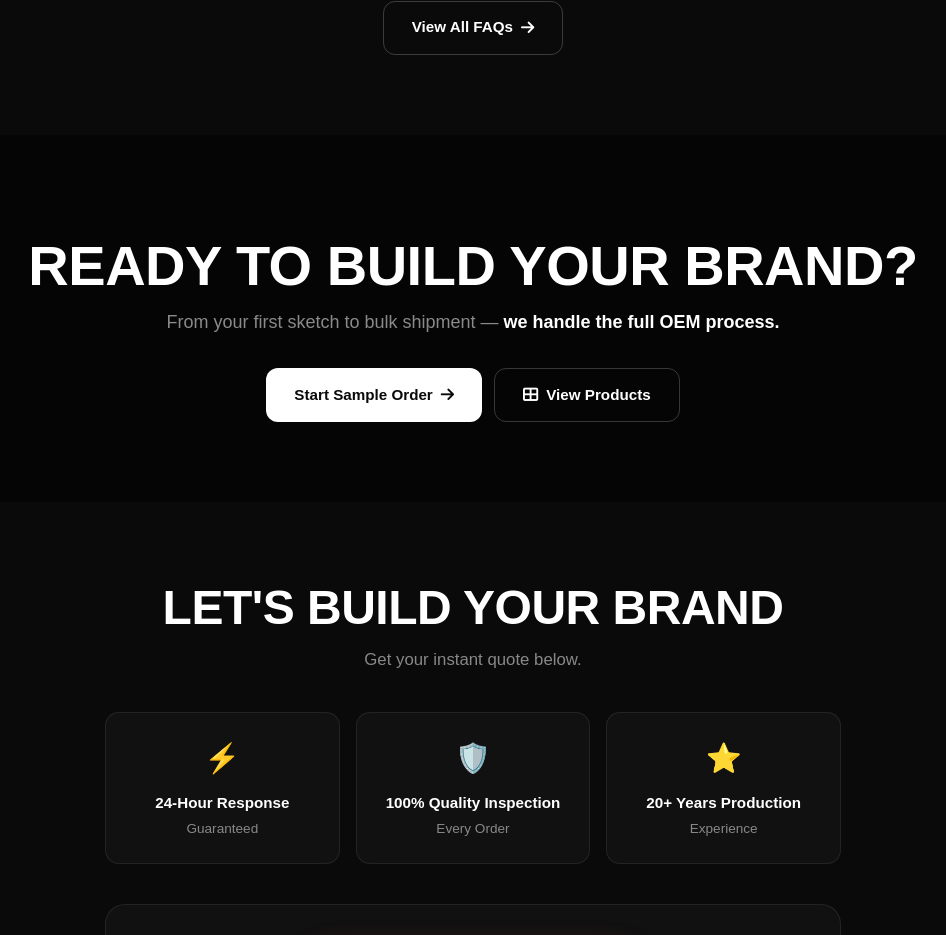
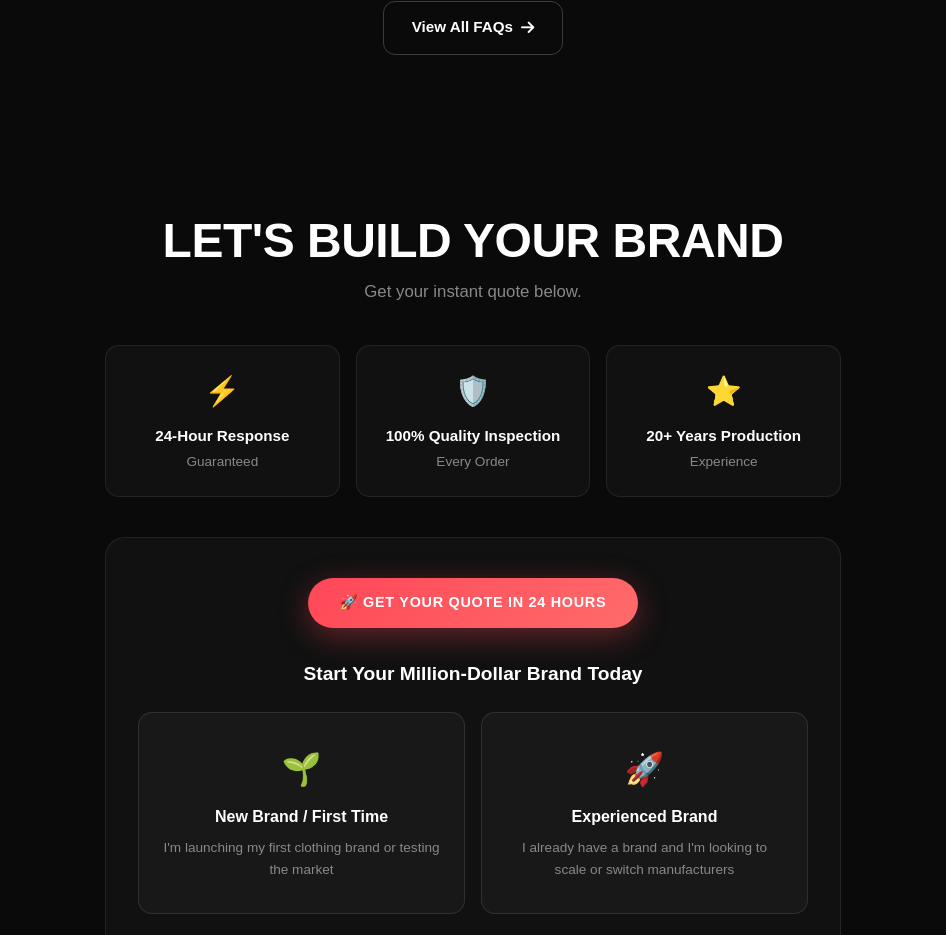
Before and after one commit to Allan4444/clothready-web, a Next.js app: page / in a window 1280 px wide. Shown: the part 4776-5711 px from the top of the page, without its empty margins (167-1113 px from the left). Built offline with nearby package versions, Linux system fonts and the light colour scheme; no server answers.

Commit message:
Remove "Ready to Build Your Brand?" CTA section from homepage
Co-Authored-By: Claude Sonnet 5 <noreply@anthropic.com>
Claude-Session: https://claude.ai/code/session_01DyDspBxiuE5M6nbRXuEZLg

```diff
--- a/app/page.tsx
+++ b/app/page.tsx
@@ -5,7 +5,6 @@ import WhoWeWorkWith from '@/components/sections/WhoWeWorkWith'
 import Process from '@/components/sections/Process'
 import SocialFeed from '@/components/sections/SocialFeed'
 import FaqPreview from '@/components/sections/FaqPreview'
-import CTA from '@/components/sections/CTA'
 import BuildBrand from '@/components/sections/BuildBrand'
 
 export default function HomePage() {
@@ -18,7 +17,6 @@ export default function HomePage() {
       <Process />
       <SocialFeed />
       <FaqPreview />
-      <CTA />
       <BuildBrand />
     </>
   )
```
